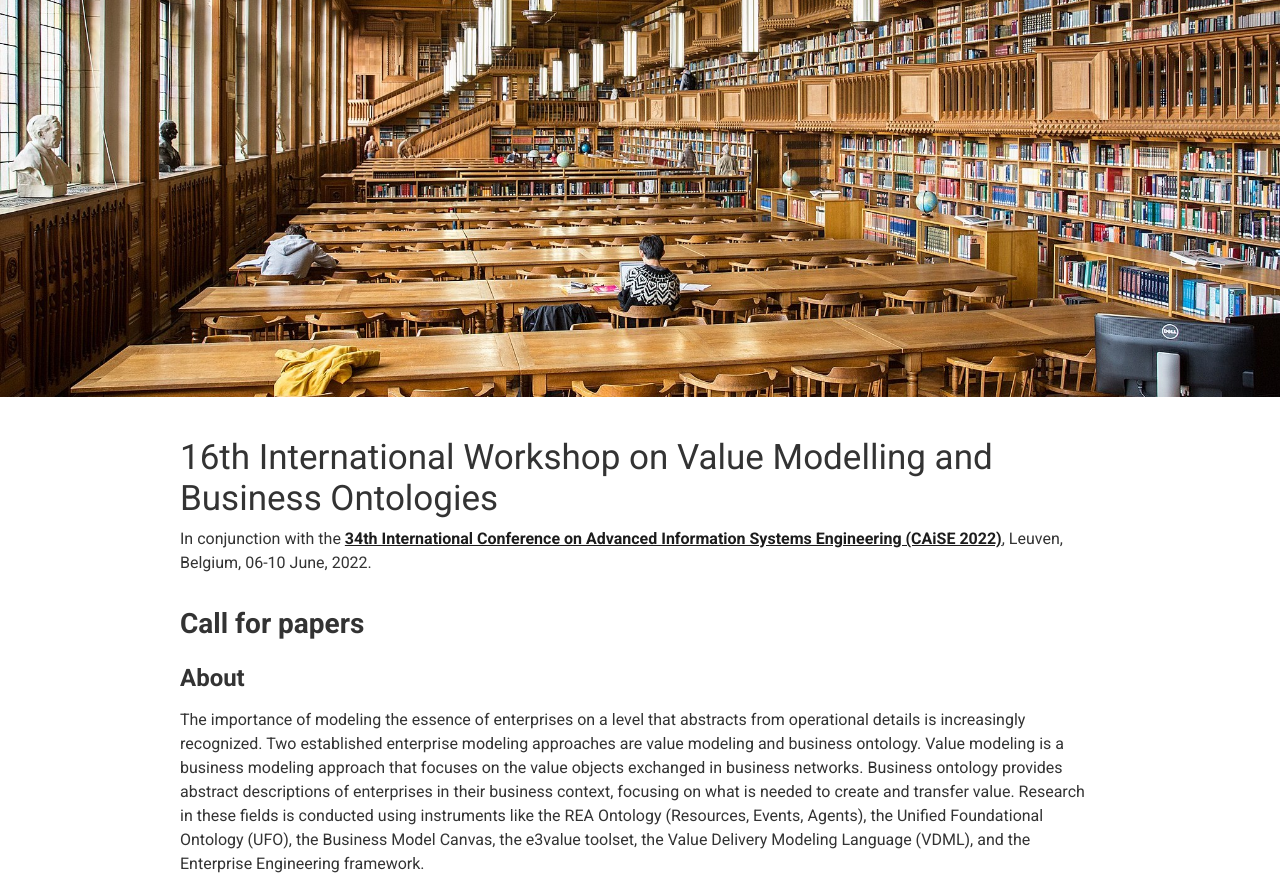
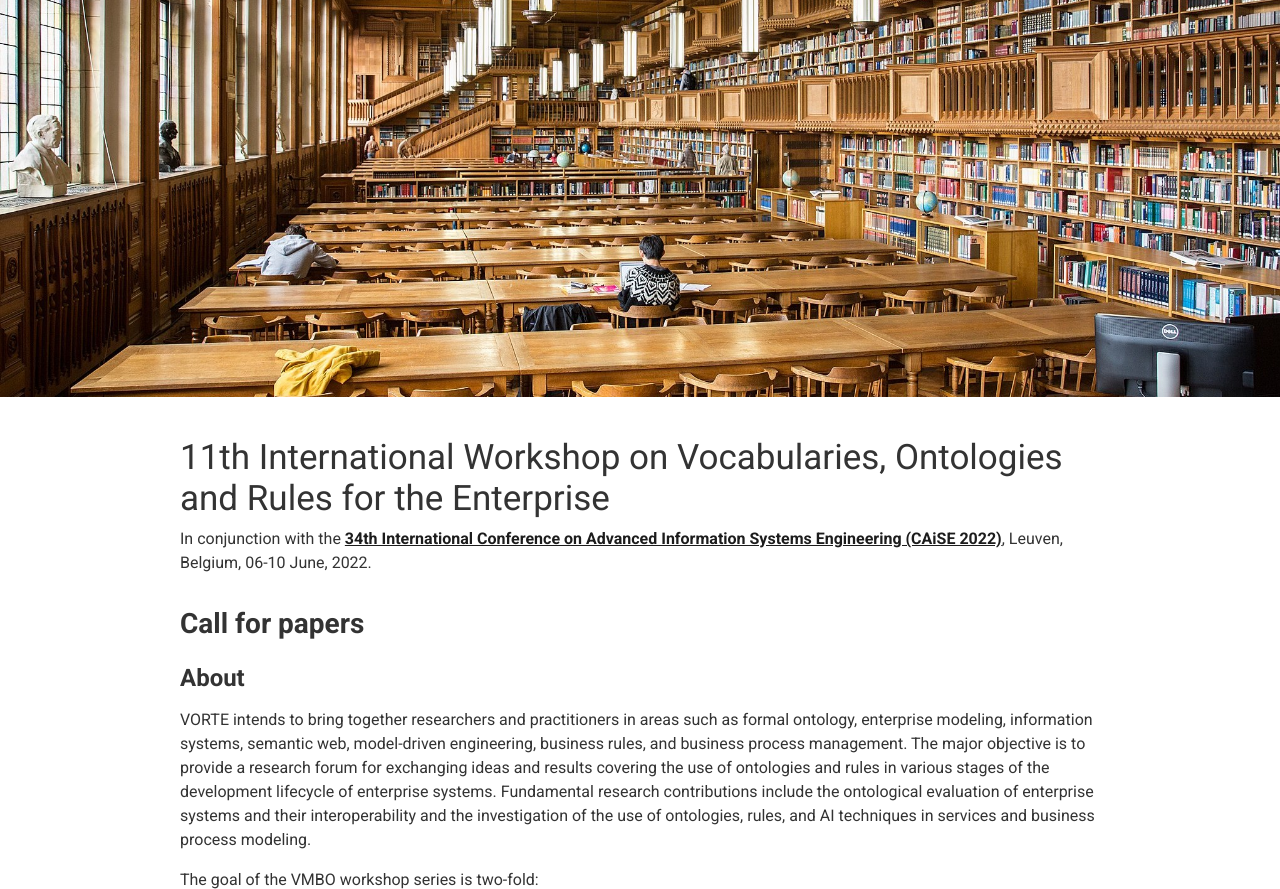
Before and after one commit to vorte2022/vorte2022.github.io, a Gatsby site: page / in a window 1280 px wide. Shown: the part 73-962 px from the top of the page. Built offline with nearby package versions, Linux system fonts and the light colour scheme; Gatsby itself is replaced by a stand-in of ours.

Commit message:
Content test
See if it is going to be published

```diff
--- a/src/pages/index.js
+++ b/src/pages/index.js
@@ -7,8 +7,7 @@ export default function Home() {
       <section>
         <div>
           <h1>
-            16th International Workshop on Value Modelling and Business
-            Ontologies
+            11th International Workshop on Vocabularies, Ontologies and Rules for the Enterprise
           </h1>
           <p className="subtitle">
             In conjunction with the{" "}
@@ -21,7 +20,7 @@ export default function Home() {
           <h2>Call for papers</h2>
           <h3>About</h3>
           <p>
-          The importance of modeling the essence of enterprises on a level that abstracts from operational details is increasingly recognized. Two established enterprise modeling approaches are value modeling and business ontology. Value modeling is a business modeling approach that focuses on the value objects exchanged in business networks. Business ontology provides abstract descriptions of enterprises in their business context, focusing on what is needed to create and transfer value. Research in these fields is conducted using instruments like the REA Ontology (Resources, Events, Agents), the Unified Foundational Ontology (UFO), the Business Model Canvas, the e3value toolset, the Value Delivery Modeling Language (VDML), and the Enterprise Engineering framework.
+          VORTE intends to bring together researchers and practitioners in areas such as formal ontology, enterprise modeling, information systems, semantic web, model-driven engineering, business rules, and business process management. The major objective is to provide a research forum for exchanging ideas and results covering the use of ontologies and rules in various stages of the development lifecycle of enterprise systems. Fundamental research contributions include the ontological evaluation of enterprise systems and their interoperability and the investigation of the use of ontologies, rules, and AI techniques in services and business process modeling.
           </p>
           <p>The goal of the VMBO workshop series is two-fold:</p>
           <ul>
```
